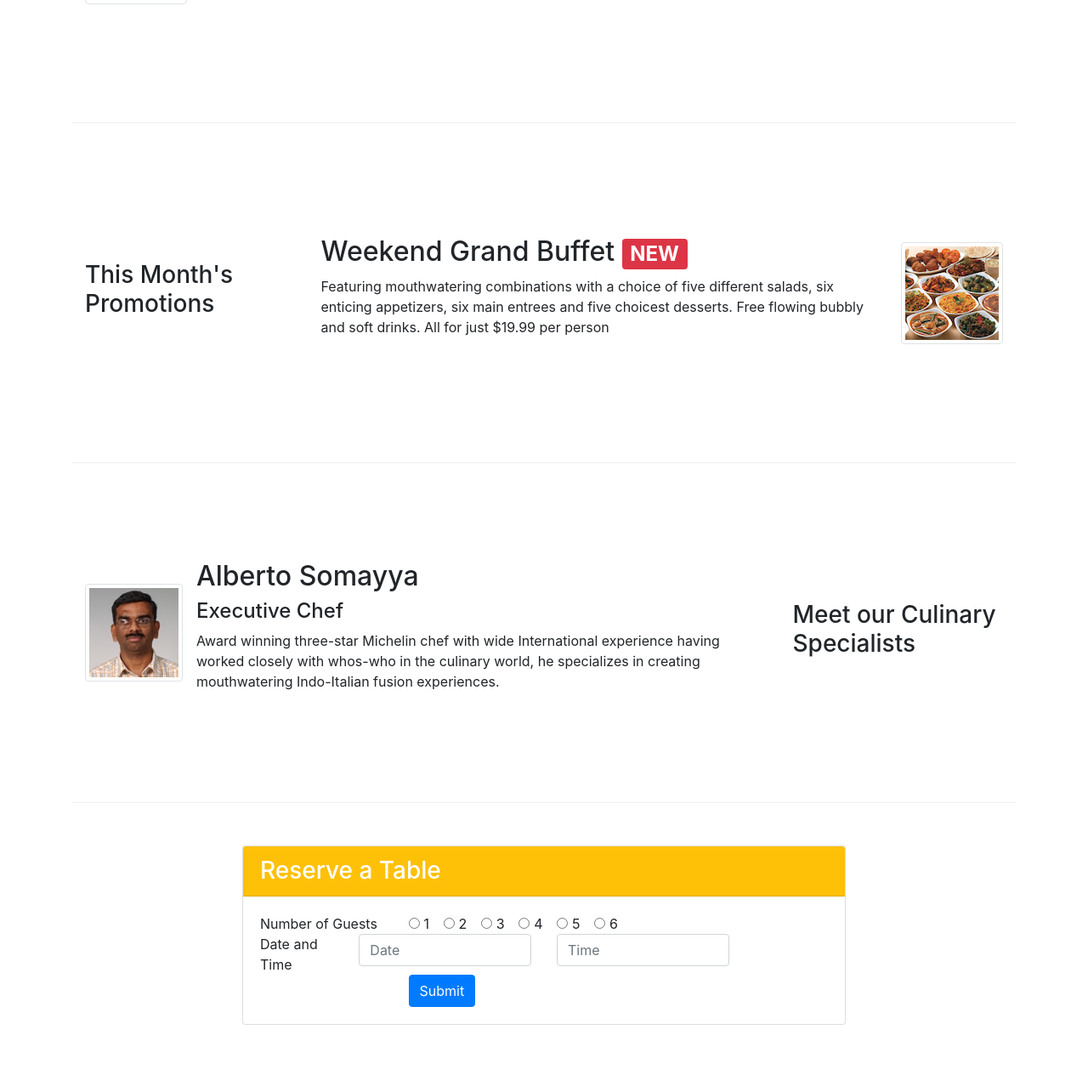
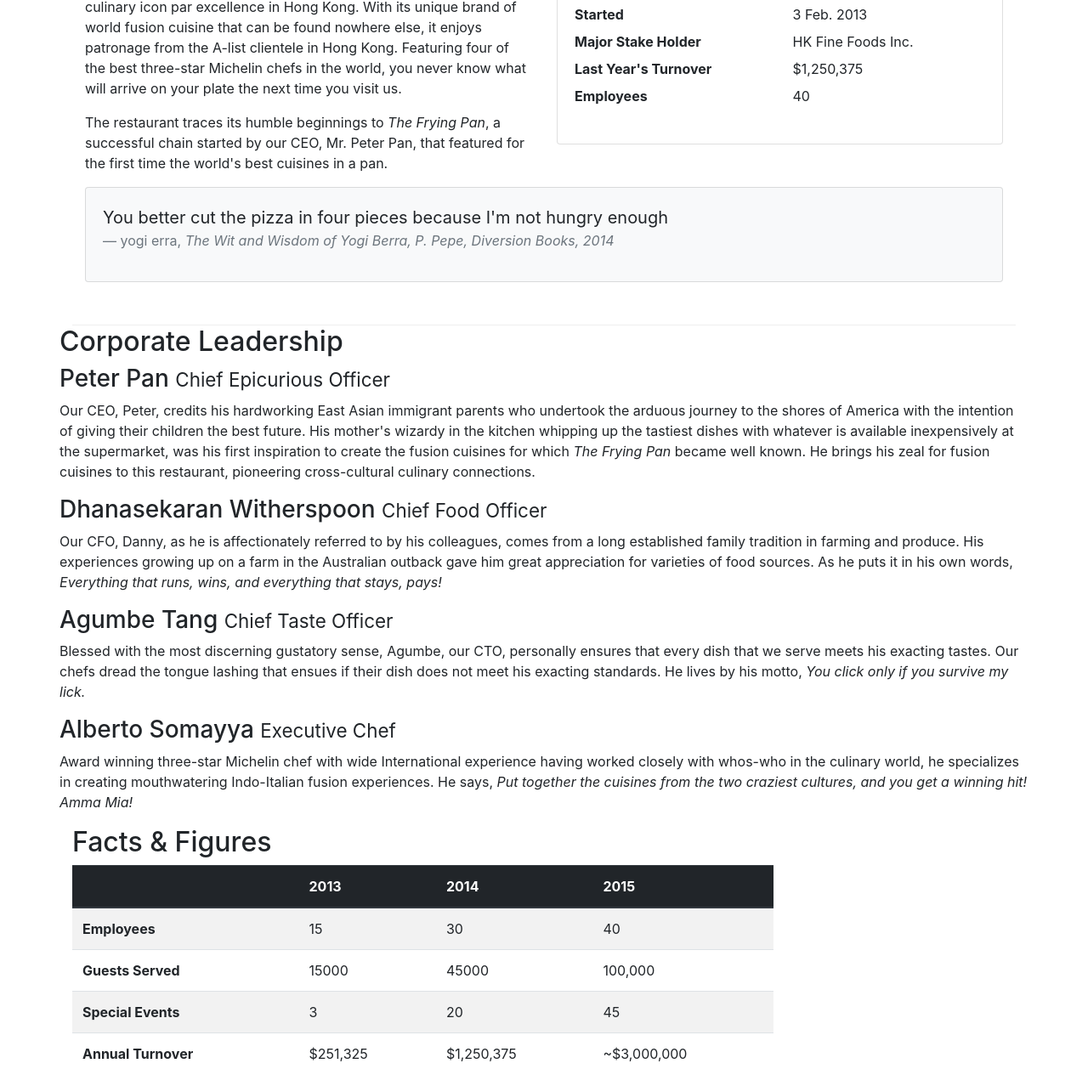
Before and after one commit to aman-av/bootstrap, a website: page index.html in a window 1280 px wide. Shown: the part 589-1867 px from the top of the page at 85% size. Drawn offline with nearby package versions, Linux system fonts and the light colour scheme.

Commit message:
Assignment 2.00

```diff
--- a/index.html
+++ b/index.html
@@ -2,17 +2,14 @@
 <html lang="en">
 
 <head>
-        <!-- Required meta tags always come first -->
-        <meta charset="utf-8">
+
+    <title>Ristorante Con Fusion: About Us</title>
     <meta name="viewport" content="width=device-width, initial-scale=1, shrink-to-fit=no">
-        <meta http-equiv="x-ua-compatible" content="ie=edge">
-
-        <!-- Bootstrap CSS -->
     <link rel="stylesheet" href="node_modules/bootstrap/dist/css/bootstrap.min.css">
     <link rel="stylesheet" href="node_modules/font-awesome/css/font-awesome.min.css">
     <link rel="stylesheet" href="node_modules/bootstrap-social/bootstrap-social.css">
     <link rel="stylesheet" href="css/styles.css">
-    <title>Ristorante Con Fusion</title>
+
 </head>
 
 <body>
@@ -21,11 +18,11 @@
             <button class=navbar-toggler type="button" data-toggle="collapse" data-target="#Navbar">
                 <span class="navbar-toggler-icon"></span>
             </button>
-            <a class="navbar-brand mr-auto" href="#"><img src="img/logo.png" height="30" width="41"></a>
+            <a class="navbar-brand mr-auto" href="./index.html"><img src="img/logo.png" height="30" width="41"></a>
             <div class="collapse navbar-collapse" id="Navbar">
                 <ul class="navbar-nav mr-auto">
-                    <li class="nav-item active"><a class="nav-link" href="#"><span class="fa fa-home fa-lg"></span> Home</a></li>
-                    <li class="nav-item"><a class="nav-link" href="./aboutus.html"><span class="fa fa-info fa-lg"></span> About</a></li>
+                    <li class="nav-item"><a class="nav-link" href="./index.html"><span class="fa fa-home fa-lg"></span> Home</a></li>
+                    <li class="nav-item active"><a class="nav-link" href="./aboutus.html"><span class="fa fa-info fa-lg"></span> About</a></li>
                     <li class="nav-item"><a class="nav-link" href="#"><span class="fa fa-list fa-lg"></span> Menu</a></li>
                     <li class="nav-item"><a class="nav-link" href="contactus.html"><span class="fa fa-address-card fa-lg"></span> Contact</a></li>
                 </ul>
@@ -44,117 +41,125 @@
                 <div class="col-12 col-sm align-self-center">
                     <img src="img/logo.png" class="img-fluid">
                 </div>
-                <div class="col-12 col-sm align-self-center">
-                    <a class="btn btn-warning btn-block" href="#card" role="button">Reserve Table</a>
-                </div>
             </div>
         </div>
     </header>
 
-    <div class="container">
-        <div class="row row-margin align-items-center">
-            <div class="col-12 col-sm-4 order-sm-last col-md-3">
-                <h3>Our Lipsmacking Culinary Creations</h3>
+    <div class=container>
+        <div class="row">
+            <ol class="col-12 breadcrumb">
+                <li class="breadcrumb-item"><a href="./index.html">Home</a></li>
+                <li class="breadcrumb-item active">About Us</li>
+            </ol>
+            <div class="col-12 col-sm-6">
+               <h3>About Us</h3>
+               <hr>
             </div>
-            <div class="col col-sm order-sm-first col-md">
-                <div class="media">
-                    <img class="d-flex mr-3 img-thumbnail align-self-center" src="img/uthappizza.png" alt="uthappizza">
-                    <div class="media-body">
-                         <h2 class="mt-0">Uthappizza <span class="badge badge-danger"> HOT </span> <span class="badge badge-pill badge-secondary"> $4.99</span></h2>
-                         <p class="d-none d-sm-block">A unique combination of Indian Uthappam (pancake) and Italian pizza, topped with Cerignola olives, ripe vine cherry tomatoes, Vidalia onion, Guntur chillies and Buffalo Paneer.</p>
         </div>
+
+        <div class="row row-margin">
+            <div class="col-12 col-sm-6">
+                <h2>Our History</h2>
+                <p>Started in 2010, Ristorante con Fusion quickly established itself as a culinary icon par excellence in Hong Kong. With its unique brand of world fusion cuisine that can be found nowhere else, it enjoys patronage from the A-list clientele in Hong Kong.  Featuring four of the best three-star Michelin chefs in the world, you never know what will arrive on your plate the next time you visit us.</p>
+                <p>The restaurant traces its humble beginnings to <em>The Frying Pan</em>, a successful chain started by our CEO, Mr. Peter Pan, that featured for the first time the world's best cuisines in a pan.</p>
+            </div>
+            <div class="col-sm">
+                <div class="card">
+                    <h3 class="card-header bg-primary text-white">Facts At a Glance</h3>
+                    <div class="card-body">
+                        <dl class="row">
+                            <dt class="col-6">Started</dt>
+                            <dd class="col-6">3 Feb. 2013</dd>
+                            <dt class="col-6">Major Stake Holder</dt>
+                            <dd class="col-6">HK Fine Foods Inc.</dd>
+                            <dt class="col-6">Last Year's Turnover</dt>
+                            <dd class="col-6">$1,250,375</dd>
+                            <dt class="col-6">Employees</dt>
+                            <dd class="col-6">40</dd>
+                        </dl>
+
+                    </div>
+                </div>
+            </div>
+            <div class="col-12">
+              <div class="card card-body bg-light">
+                  <blockquote class="blockquote">
+                      <p class="mb-0">You better cut the pizza in four pieces because I'm not hungry enough</p>
+                      <footer class="blockquote-footer">yogi erra,
+                        <cite title="Source Title">The Wit and Wisdom of Yogi Berra, P. Pepe, Diversion Books, 2014</cite>
+                      </footer>
+
+                    </blockquote>
               </div>
             </div>
         </div>
 
 
-        <div class="row row-margin align-items-center">
-            <div class="col-12 col-sm-4 col-md-3">
-                <h3>This Month's Promotions</h3>
+        <div class="row">
+            <div class="co-12">
+                <h2>Corporate Leadership</h2>
+                <h3>Peter Pan <small>Chief Epicurious Officer</small></h3>
+                <div class="d-none  d-sm-block">
+                <p>Our CEO, Peter, credits his hardworking East Asian immigrant parents who undertook the arduous journey to the shores of America with the intention of giving their children the best future. His mother's wizardy in the kitchen whipping up the tastiest dishes with whatever is available inexpensively at the supermarket, was his first inspiration to create the fusion cuisines for which <em>The Frying Pan</em> became well known. He brings his zeal for fusion cuisines to this restaurant, pioneering cross-cultural culinary connections.</p>
                 </div>
-            <div class="col col-sm col-md">
-                <div class="media">
-
-                    <div class="media-body">
-                        <h2 class="mt-0">Weekend Grand Buffet <span class="badge badge-danger">NEW</span></h2>
-                        <p class="d-none d-sm-block">Featuring mouthwatering combinations with a choice of five different salads, six enticing appetizers, six main entrees and five choicest desserts. Free flowing bubbly and soft drinks. All for just $19.99 per person </p>
+                <h3>Dhanasekaran Witherspoon <small>Chief Food Officer</small></h3>
+                <div class="d-none d-sm-block">
+                <p>Our CFO, Danny, as he is affectionately referred to by his colleagues, comes from a long established family tradition in farming and produce. His experiences growing up on a farm in the Australian outback gave him great appreciation for varieties of food sources. As he puts it in his own words, <em>Everything that runs, wins, and everything that stays, pays!</em></p>
                 </div>
-                    <img class="d-flex ml-3 img-thumbnail align-self-center" src="img/buffet.png" alt="Weekend Grand Buffet">
+                <h3>Agumbe Tang <small>Chief Taste Officer</small></h3>
+                <div class="d-none d-sm-block">
+                <p>Blessed with the most discerning gustatory sense, Agumbe, our CTO, personally ensures that every dish that we serve meets his exacting tastes. Our chefs dread the tongue lashing that ensues if their dish does not meet his exacting standards. He lives by his motto, <em>You click only if you survive my lick.</em></p>
+                </div>
+                <h3>Alberto Somayya <small>Executive Chef</small></h3>
+                <div class="d-none d-sm-block">
+                <p>Award winning three-star Michelin chef with wide International experience having worked closely with whos-who in the culinary world, he specializes in creating mouthwatering Indo-Italian fusion experiences. He says, <em>Put together the cuisines from the two craziest cultures, and you get a winning hit! Amma Mia!</em></p>
                 </div>
             </div>
        </div>
 
-        <div class="row row-margin align-items-center">
-            <div class="col-12 col-sm-4 order-sm-last col-md-3">
-                <h3>Meet our Culinary Specialists</h3>
-            </div>
-            <div class="col col-sm order-sm-first col-md">
-                <div class="media">
-                    <img class="d-flex mr-3 img-thumbnail align-self-center" src="img/alberto.png" alt="alberto">
-                    <div class="media-body">
-                        <h2>Alberto Somayya</h2>
-                        <h4>Executive Chef</h4>
-                        <p class="d-none d-sm-block">Award winning three-star Michelin chef with wide International experience having worked closely with whos-who in the culinary world, he specializes in creating mouthwatering Indo-Italian fusion experiences. </p>
+
+        <div class="row row-cotent">
+            <div class="col-12 col-sm-9">
+                <h2>Facts &amp; Figures</h2>
+                <div class="table-responsive">
+                    <table class="table table-striped">
+                        <thead class="thead-dark">
+                            <tr>
+                                <th>&nbsp;</th>
+                                <th>2013</th>
+                                <th>2014</th>
+                                <th>2015</th>
+                            </tr>
+                        </thead>
+                        <tbody>
+                            <tr>
+                                <th>Employees</th>
+                                <td>15</td>
+                                <td>30</td>
+                                <td>40</td>
+                            </tr>
+                            <tr>
+                                <th>Guests Served</th>
+                                <td>15000</td>
+                                <td>45000</td>
+                                <td>100,000</td>
+                            </tr>
+                            <tr>
+                                <th>Special Events</th>
+                                <td>3</td>
+                                <td>20</td>
+                                <td>45</td>
+                            </tr>
+                            <tr>
+                                <th>Annual Turnover</th>
+                                <td>$251,325</td>
+                                <td>$1,250,375</td>
+                                <td>~$3,000,000</td>
+                            </tr>
+                        </tbody>
+                    </table>
                 </div>
             </div>
-            </div>
-        </div>
-        <div class="row row-margin" id="card">
-            <div class="col-12 col-sm-8 offset-sm-2">
-                <div class="card">
-                    <h3 class="card-header bg-warning text-white">Reserve a Table</h3>
-
-                    <div class="card-body">
-
-                            <form>
-
-                                <div class="row">
-                                    <div class="col-12 col-sm-3">Number of Guests</div>
-                                    <div class="col-sm-9">
-                                        <div class="form-check form-check-inline">
-                                            <input class="form-check-input" type="radio" name="inlineRadioOptions" id="inlineRadio1" value="option1">
-                                            <label class="form-check-label" for="inlineRadio1">1</label>
-                                        </div>
-                                        <div class="form-check form-check-inline">
-                                            <input class="form-check-input" type="radio" name="inlineRadioOptions" id="inlineRadio2" value="option2">
-                                            <label class="form-check-label" for="inlineRadio2">2</label>
-                                        </div>
-                                        <div class="form-check form-check-inline">
-                                            <input class="form-check-input" type="radio" name="inlineRadioOptions" id="inlineRadio3" value="option3">
-                                            <label class="form-check-label" for="inlineRadio3">3</label>
-                                        </div>
-                                        <div class="form-check form-check-inline">
-                                            <input class="form-check-input" type="radio" name="inlineRadioOptions" id="inlineRadio4" value="option4">
-                                            <label class="form-check-label" for="inlineRadio1">4</label>
-                                        </div>
-                                        <div class="form-check form-check-inline">
-                                            <input class="form-check-input" type="radio" name="inlineRadioOptions" id="inlineRadio5" value="option5">
-                                            <label class="form-check-label" for="inlineRadio2">5</label>
-                                        </div>
-                                        <div class="form-check form-check-inline">
-                                            <input class="form-check-input" type="radio" name="inlineRadioOptions" id="inlineRadio6" value="option6">
-                                            <label class="form-check-label" for="inlineRadio3">6</label>
-                                        </div>
-                                    </div>
-
-                                    <div for="date and time" class="col-12 col-sm-2">Date and Time</div>
-                                    <div class="col-12 col-sm-4">
-                                        <input type="text" class="form-control" name="date" placeholder="Date">
-                                    </div>
-                                    <div class="col-12 col-sm-4">
-                                        <input type="text" class="form-control" name="time" placeholder="Time">
-                                    </div>
-
-
-                                    <div class="col-1 offset-sm-3">
-                                        <button type="submit" class="btn btn-primary">Submit</button>
-                                    </div>
-                                </row
-                            </form>
-                    </div>
-                </div>
-            </div>
-
         </div>
     </div>
 
@@ -164,26 +169,26 @@
                 <div class="col-4 offset-1 col-sm-2">
                     <h5>Links</h5>
                     <ul class="list-unstyled">
-                        <li><a href="#">Home</a></li>
-                        <li><a href="./aboutus.html">About</a></li>
+                        <li><a href="./index.html">Home</a></li>
+                        <li><a href="#">About</a></li>
                         <li><a href="#">Menu</a></li>
                         <li><a href="#">Contact</a></li>
                     </ul>
                 </div>
-                <div class="col-7 col-sm-5 ">
+                <div class="col-7 col-sm-5">
                     <h5>Our Address</h5>
                     <address>
 		              121, Clear Water Bay Road<br>
 		              Clear Water Bay, Kowloon<br>
 		              HONG KONG<br>
-		              <i class="fa fa-phone fa-lg"></i>: +852 1234 5678<br>
+		              <i class="fa fa-phone fa-lg"></i>.: +852 1234 5678<br>
 		              <i class="fa fa-fax fa-lg"></i>: +852 8765 4321<br>
 		              <i class="fa fa-envelope fa-lg"></i>: <a href="mailto:confusion@food.net">confusion@food.net</a>
 		           </address>
                 </div>
                 <div class="col-12 col-sm-4 align-self-center">
                     <div class="text-center">
-                        <a class="btn btn-social-icon btn-google" href="http://google.com/+"><i class="fa fa-google-plus fa-lg"></i></a>
+                        <a  class="btn btn-social-icon btn-google" href="http://google.com/+"><i class="fa fa-google-plus fa-lg"></i></a>
                         <a class="btn btn-social-icon btn-facebook" href="http://www.facebook.com/profile.php?id="><i class="fa fa-facebook fa-lg"></i></a>
                         <a class="btn btn-social-icon btn-linkedin" href="http://www.linkedin.com/in/"><i class="fa fa-linkedin fa-lg"></i></a>
                         <a class="btn btn-social-icon btn-twitter" href="http://twitter.com/"><i class="fa fa-twitter fa-lg"></i></a>
@@ -197,15 +202,8 @@
                     <p>© Copyright 2018 Ristorante Con Fusion</p>
                 </div>
            </div>
-           <div>
-
-           </div>
         </div>
     </footer>
-        <!-- jQuery first, then Popper.js, then Bootstrap JS. -->
-        <script src="node_modules/jquery/dist/jquery.slim.min.js"></script>
-        <script src="node_modules/popper.js/dist/umd/popper.min.js"></script>
-        <script src="node_modules/bootstrap/dist/js/bootstrap.min.js"></script>
 
 </body>
 
```
Lines whose indentation alone changed are shown as unchanged.
